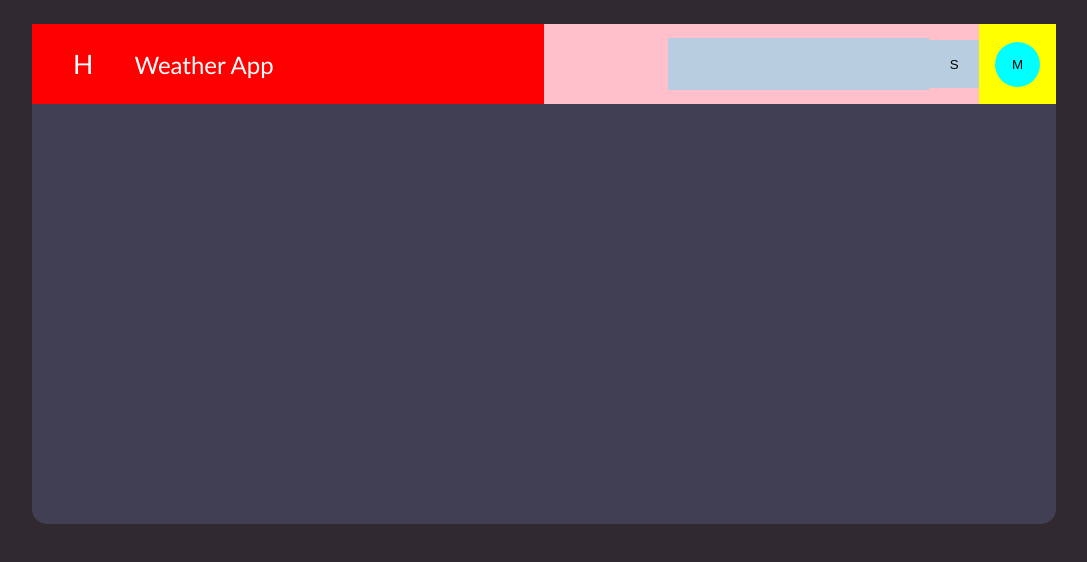
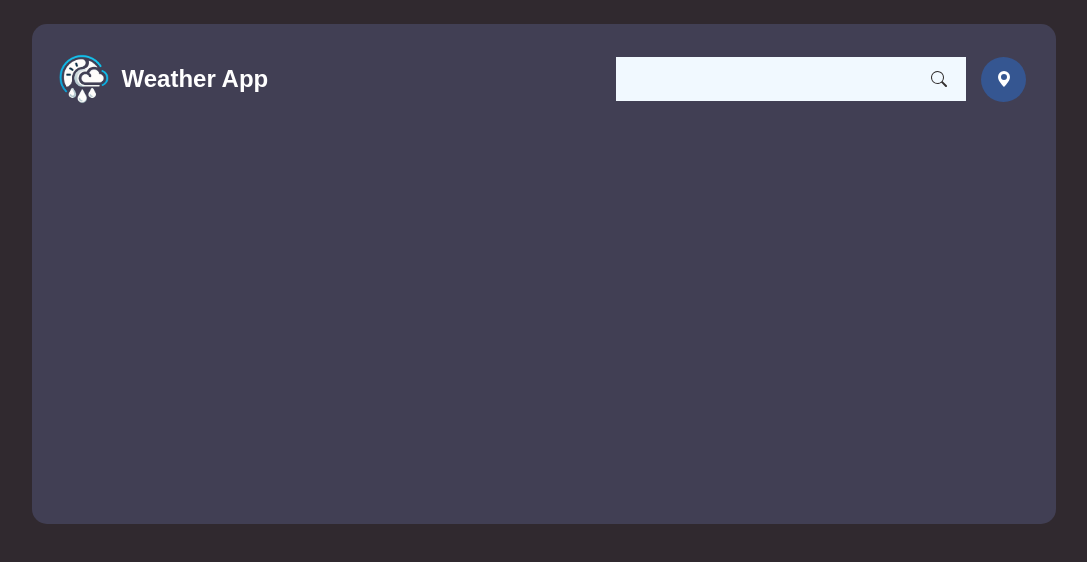
Before and after one commit to Thurein-Cizzy/WeatherApp, a plain HTML site: page index.html in a window 1280 px wide. Shown: the whole page, without its empty margins (96-1183 px from the left). Drawn offline with Linux system fonts and the light colour scheme.

Commit message:
UI for the top part is done

```diff
--- a/index.html
+++ b/index.html
@@ -10,17 +10,38 @@
     <div class="card">
       <div class="wrapper">
         <div class="container-logo">
-          <div class="logo-holder">H</div>
+          <div class="logo-holder">
+            <img src="images/logo.png" alt="app logo" />
+          </div>
           <div class="app-name">Weather App</div>
         </div>
-
         <div class="container-search-group">
           <div class="search-group">
             <input type="text" id="city-name-input" />
-            <button id="search-button">S</button>
+            <button id="search-button">
+              <svg
+                xmlns="http://www.w3.org/2000/svg"
+                class="bi bi-search search-icon"
+                viewBox="0 0 16 16"
+              >
+                <path
+                  d="M11.742 10.344a6.5 6.5 0 1 0-1.397 1.398h-.001q.044.06.098.115l3.85 3.85a1 1 0 0 0 1.415-1.414l-3.85-3.85a1 1 0 0 0-.115-.1zM12 6.5a5.5 5.5 0 1 1-11 0 5.5 5.5 0 0 1 11 0"
+                />
+              </svg>
+            </button>
           </div>
           <div class="map-holder">
-            <button id="map-button">M</button>
+            <button id="map-button">
+              <svg
+                xmlns="http://www.w3.org/2000/svg"
+                class="bi bi-geo-alt-fill"
+                viewBox="0 0 16 16"
+              >
+                <path
+                  d="M8 16s6-5.686 6-10A6 6 0 0 0 2 6c0 4.314 6 10 6 10m0-7a3 3 0 1 1 0-6 3 3 0 0 1 0 6"
+                />
+              </svg>
+            </button>
           </div>
         </div>
       </div>
--- a/style.css
+++ b/style.css
@@ -11,10 +11,11 @@ body {
 .card {
   width: 80%;
   min-height: 500px;
-  min-width: 450px;
+  min-width: 430px;
   border-radius: 15px;
   margin: 3vh auto;
   background-color: #413f54;
+  padding: 15px;
 }
 
 .wrapper {
@@ -30,43 +31,49 @@ body {
   width: 50%;
   min-width: 450px;
   height: 10vh;
-  background-color: red;
   display: flex;
 }
 
 .logo-holder {
-  width: 20%;
+  width: 15%;
   height: 100%;
-  font-family: "Gill Sans", "Gill Sans MT", Calibri, "Trebuchet MS", sans-serif;
+  font-family: sans-serif;
   font-size: 20pt;
   color: white;
-  text-align: center;
-  align-content: center;
+  display: flex;
+  align-items: center;
+  justify-content: center;
+}
+
+.logo-holder img {
+  width: 50px;
+  height: 50px;
 }
 
 .app-name {
   width: 80%;
   height: 100%;
-  font-family: "Gill Sans", "Gill Sans MT", Calibri, "Trebuchet MS", sans-serif;
+  font-family: sans-serif;
   font-size: 1.5rem;
   color: white;
   text-align: start;
   align-content: center;
   user-select: none;
+  font-weight: bold;
 }
 .container-search-group {
   flex-grow: 1;
   width: 50%;
   min-width: 450px;
   height: 10vh;
-  background-color: blue;
+  /* background-color: blue; */
 
   display: flex;
 }
 .search-group {
   width: 85%;
   height: 100%;
-  background-color: pink;
+  /* background-color: pink; */
 
   display: flex;
   align-items: center;
@@ -74,35 +81,69 @@ body {
 }
 
 #city-name-input {
-  width: 60%;
-  height: 65%;
+  width: 70%;
+  height: 55%;
   outline: none;
   border: none;
-  background-color: rgb(184, 205, 223);
+  background-color: rgb(241, 249, 255);
+  padding: 2px 20px;
+  color: #3e3c4d;
 }
 
 #search-button {
-  width: 50px;
-  height: 60%;
-  background-color: rgb(184, 205, 223);
+  width: 13%;
+  height: 55%;
+  background-color: rgb(241, 249, 255);
   border: none;
+
+  display: flex;
+  align-items: center;
+  justify-content: center;
+}
+
+#search-button svg {
+  fill: rgb(51, 48, 48);
+  width: 16px;
+  height: 16px;
+}
+
+#search-button svg:hover path {
+  fill: rgb(139, 31, 31);
+  transform: scale(1.07);
 }
 
 .map-holder {
   width: 15%;
   height: 100%;
-  background-color: yellow;
-  align-content: center;
-  text-align: center;
+  /* background-color: yellow; */
+
+  display: flex;
+  justify-content: center;
+  align-items: center;
 }
 
 #map-button {
   width: 45px;
   height: 45px;
-  background-color: aqua;
+  background-color: #355691;
   border-radius: 50%;
   outline: none;
   border: none;
+
+  display: flex;
+  align-items: center;
+  justify-content: center;
+}
+
+#map-button:hover {
+  background-color: #3e65a9;
+  transform: translateY(-2px);
+}
+
+#map-button svg {
+  width: 16px;
+  height: 16px;
+  fill: white;
 }
 
 @media (max-width: 1000px) {
@@ -116,5 +157,15 @@ body {
 
   .search-group {
     justify-content: center;
+    width: 80%;
+  }
+
+  #city-name-input {
+    width: 80%;
+  }
+
+  .map-holder {
+    width: 20%;
+    justify-content: start;
   }
 }
```
Also changed, not shown: images/logo.png (added), 1 other file.
